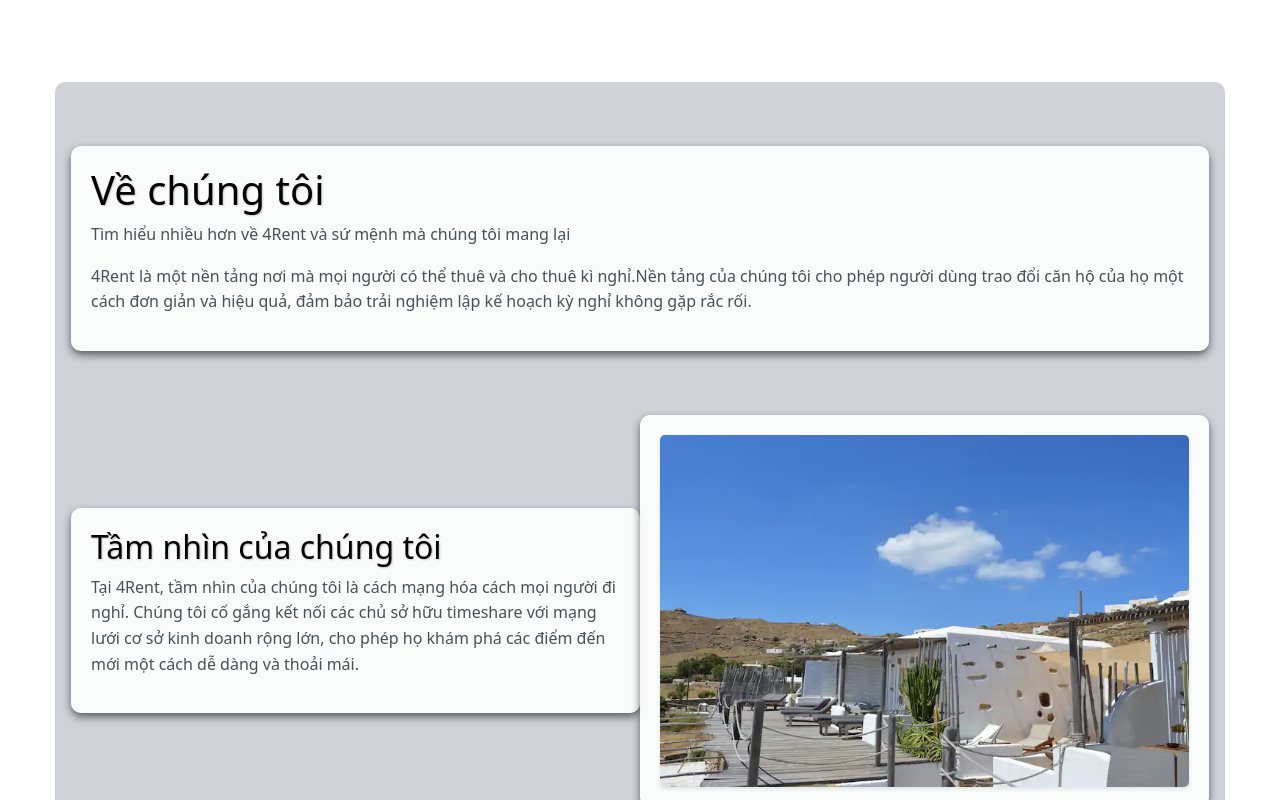
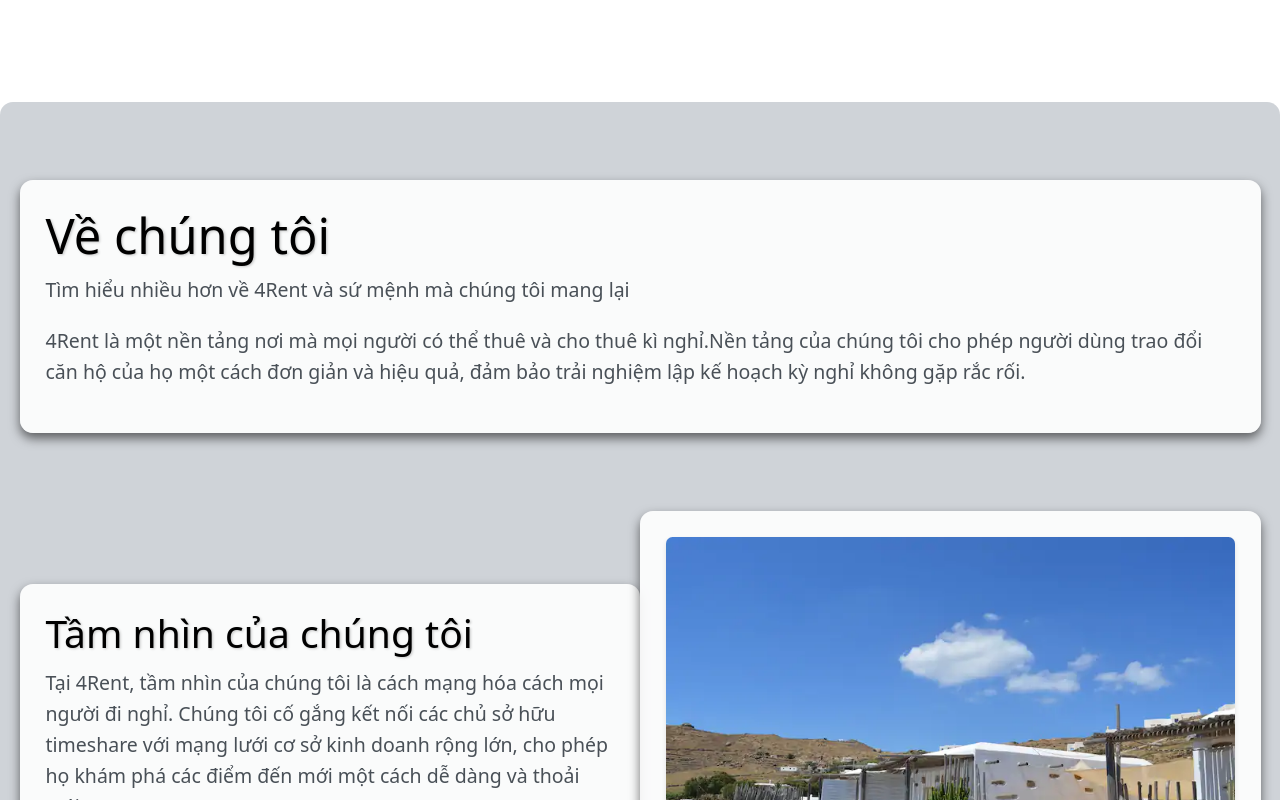
Before and after one commit to NeyuD96155/4Rent, a React (Create React App) app in the folder client/: page /about in a window 1280 px wide. Shown: the top 800 px of the page. Built offline with nearby package versions, Linux system fonts and the light colour scheme.

Commit message:
css x1.2 .3

```diff
--- a/client/src/index.css
+++ b/client/src/index.css
@@ -1,17 +1,12 @@
 @import "~react-image-gallery/styles/css/image-gallery.css";
 
+html {
+    font-size: 15px;
 
-
-
-
-
-/* important  */
-.container * {
-    cursor: default !important;
 }
 
-a {
-    text-decoration: none !important;
+body {
+    zoom: 1.3;
 }
 
 .scroll-to-top {
@@ -19,7 +14,6 @@ a {
     bottom: 20px;
     right: 20px;
     background-color: rgba(0, 0, 0, 0.7);
-    /* Màu nền với độ trong suốt 70% */
     color: white;
     border: none;
     border-radius: 50%;
@@ -35,7 +29,6 @@ a {
 
 .scroll-to-top:hover {
     background-color: rgba(0, 0, 0, 0.049);
-    /* Màu nền với độ trong suốt 90% khi di chuột qua */
 }
 
 .scroll-to-top:active {
--- a/client/src/styles/HeroSection.css
+++ b/client/src/styles/HeroSection.css
@@ -4,7 +4,7 @@
     color: black;
     background: linear-gradient(rgba(0, 0, 0, 0.501), rgba(0, 0, 0, 0.507)), url('https://wallpapercave.com/wp/wp4110653.jpg');
     background-size: cover;
-    height: 100vh;
+    height: 71vh;
     display: flex;
     flex-direction: column;
     justify-content: center;
@@ -51,8 +51,8 @@
     height: 100%;
     background-color: rgb(128, 139, 171);
     -webkit-transform: translateX(-100%);
-        -ms-transform: translateX(-100%);
-            transform: translateX(-100%);
+    -ms-transform: translateX(-100%);
+    transform: translateX(-100%);
     -webkit-transition: all .3s;
     transition: all .3s;
     z-index: -1;
@@ -60,8 +60,8 @@
 
 .hero-btn:hover::before {
     -webkit-transform: translateX(0);
-        -ms-transform: translateX(0);
-            transform: translateX(0);
+    -ms-transform: translateX(0);
+    transform: translateX(0);
 }
 
 @keyframes fadeInUp {
@@ -69,6 +69,7 @@
         opacity: 0;
         transform: translateY(20px);
     }
+
     100% {
         opacity: 1;
         transform: translateY(0);
--- a/client/src/styles/Navbar.css
+++ b/client/src/styles/Navbar.css
@@ -76,10 +76,6 @@
     transition: width 0.5s;
 }
 
-.navbar-link:hover {
-    background-color: #484848;
-    border-radius: 5px;
-}
 
 .navbar-link:hover::after {
     width: 100%;
```
